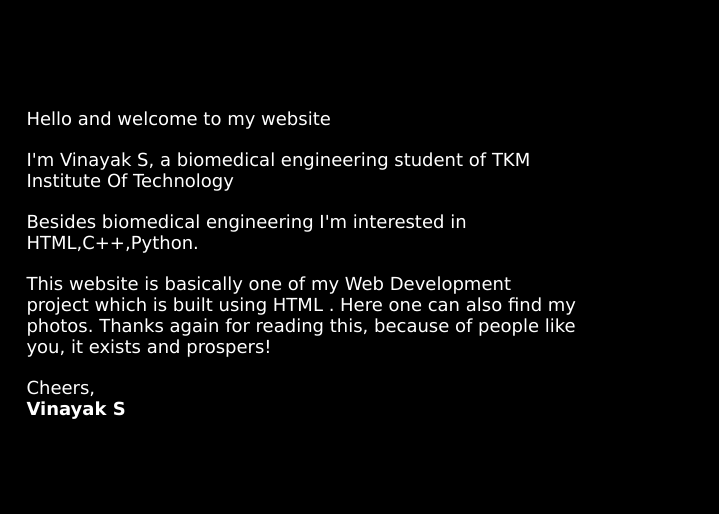
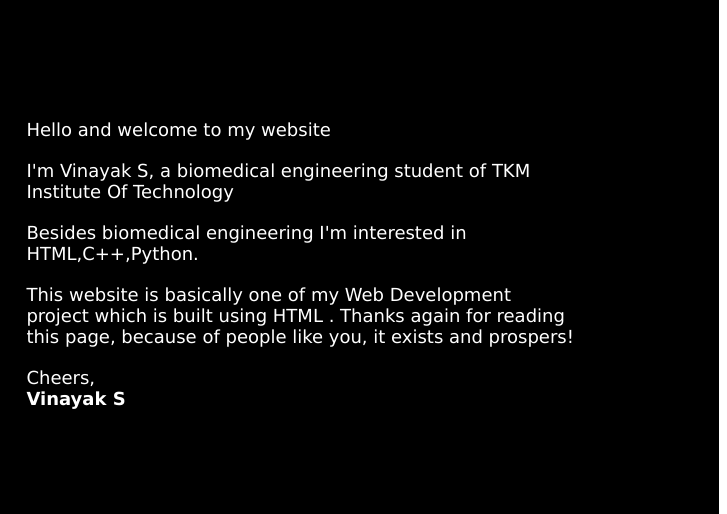
Before and after one commit to v1nayak28/v1nayak28.github.io, a plain HTML site: page index.html in a window 1280 px wide. Shown: the part 438-952 px from the top of the page, 553-1280 px from the left. Drawn offline with Linux system fonts and the light colour scheme.

Commit message:
Update index.html

```diff
--- a/index.html
+++ b/index.html
@@ -157,9 +157,9 @@
 								This website is basically one of my
 								Web Development project which is
 								built using HTML .
-								Here one can also find my photos.
 
-								Thanks again for reading this,
+
+								Thanks again for reading this page,
 								because of people like you, it
 								exists and prospers!
 								<hr color="black">
```
